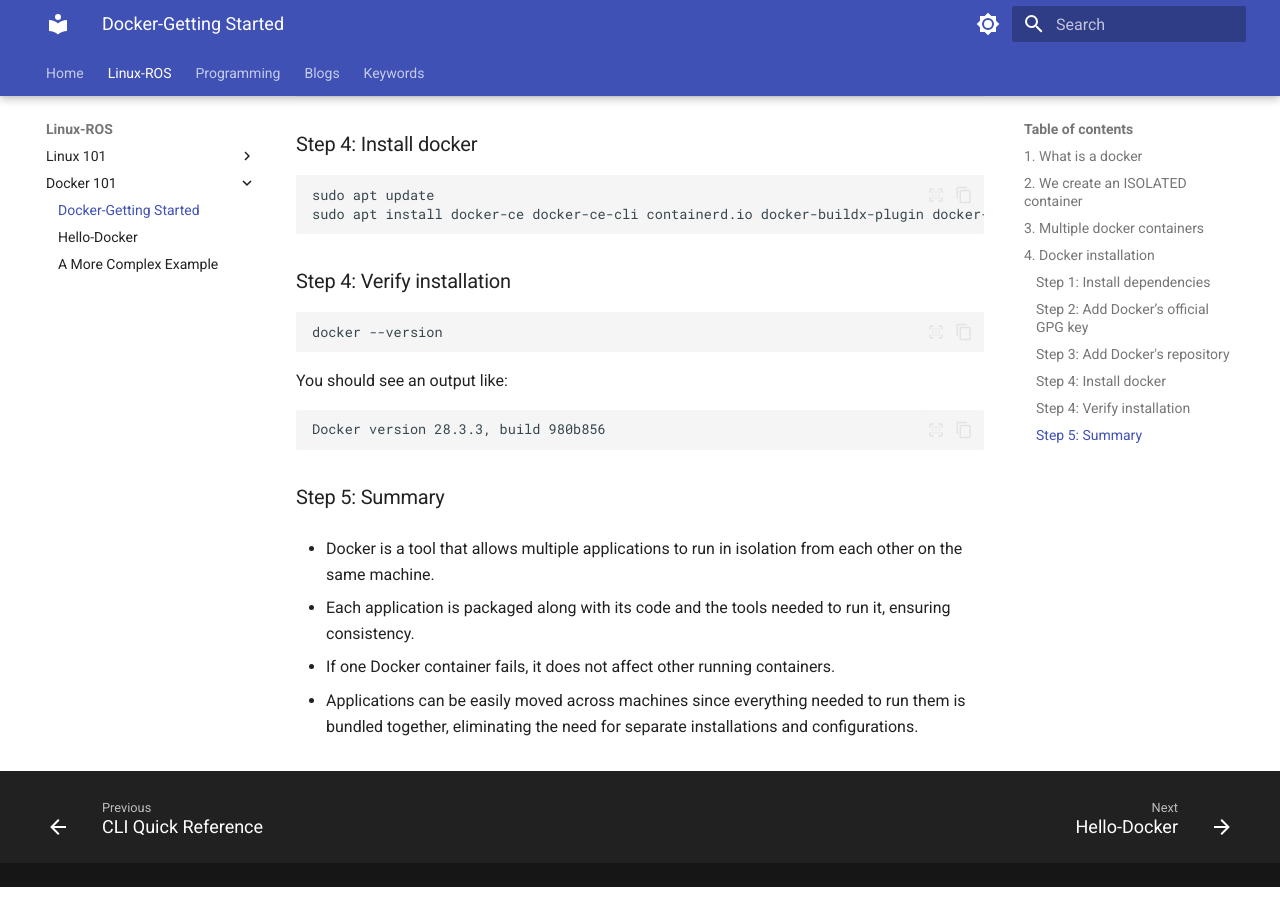
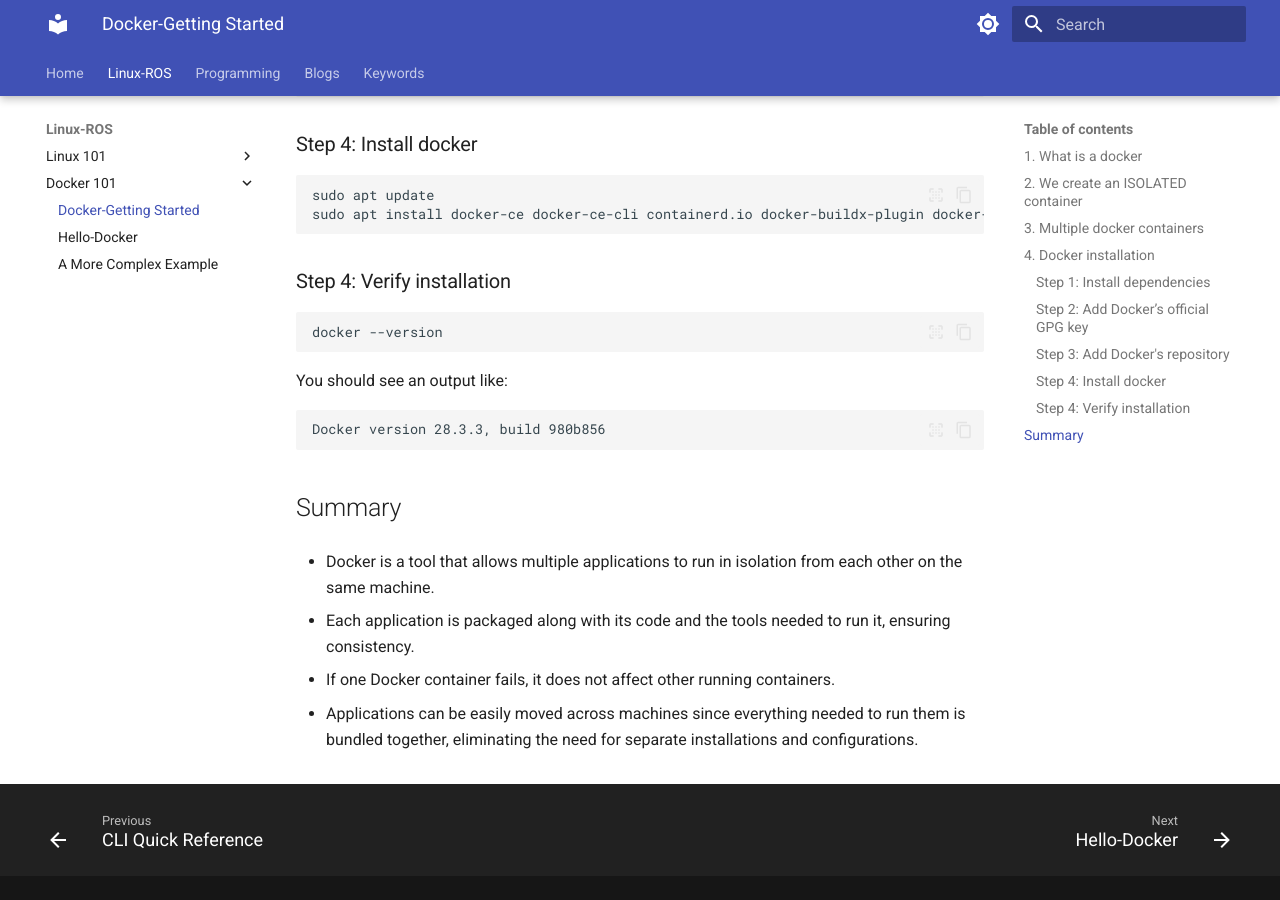
Before and after one commit to alohamujeeb/alohamujeeb.github.io, an MkDocs documentation site: the page built from docs/tutorials/docker/docker-installation.md, in a window 1280 px wide and 900 px high, scrolled down 3251 px. Built offline with MkDocs 1.6.1 and Material for MkDocs 9.7.7, drawn with Linux system fonts in a browser that asks for light colours.

Commit message:
modified docker tutorial

````diff
--- a/docs/tutorials/docker/docker-installation.md
+++ b/docs/tutorials/docker/docker-installation.md
@@ -118,7 +118,7 @@
 Docker version 28.3.3, build 980b856
 ```
 
-### Step 5: Summary
+## Summary
 
 - Docker is a tool that allows multiple applications to run in isolation from each other on the same machine.
 
````
